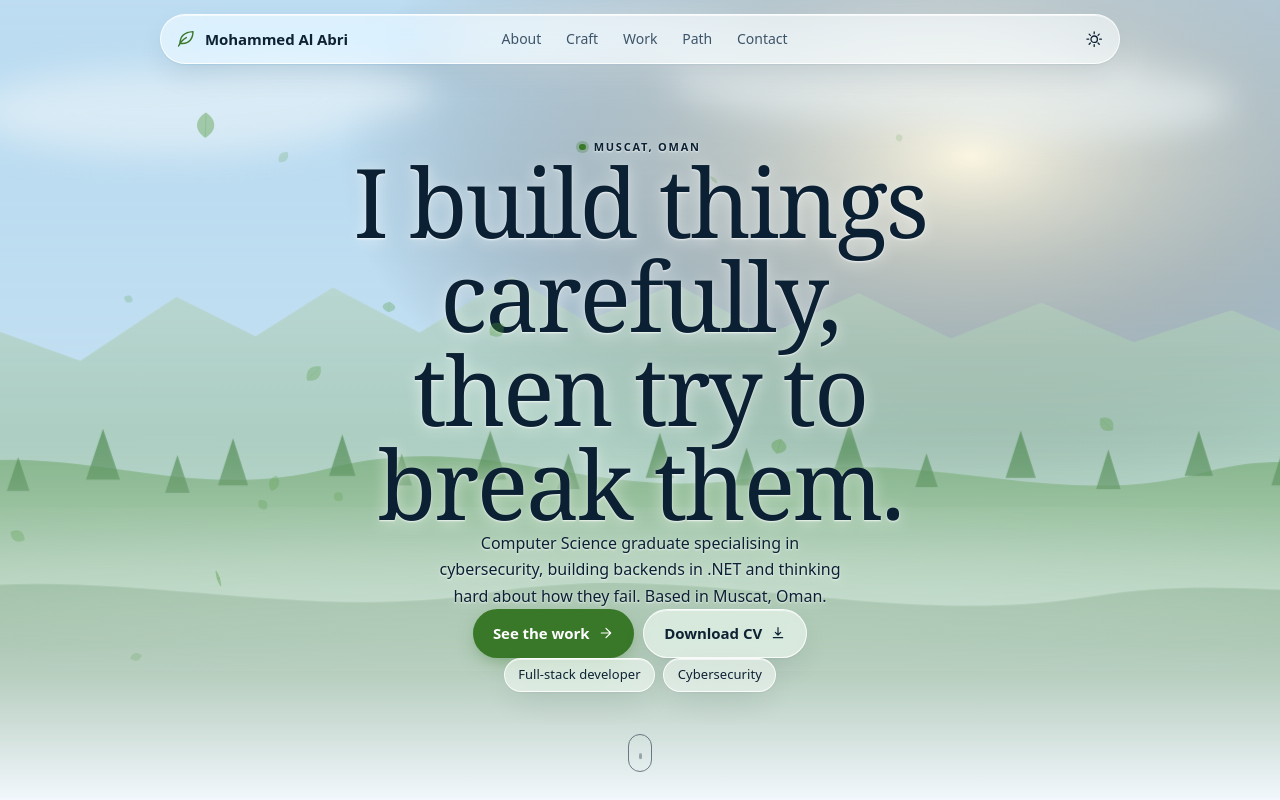
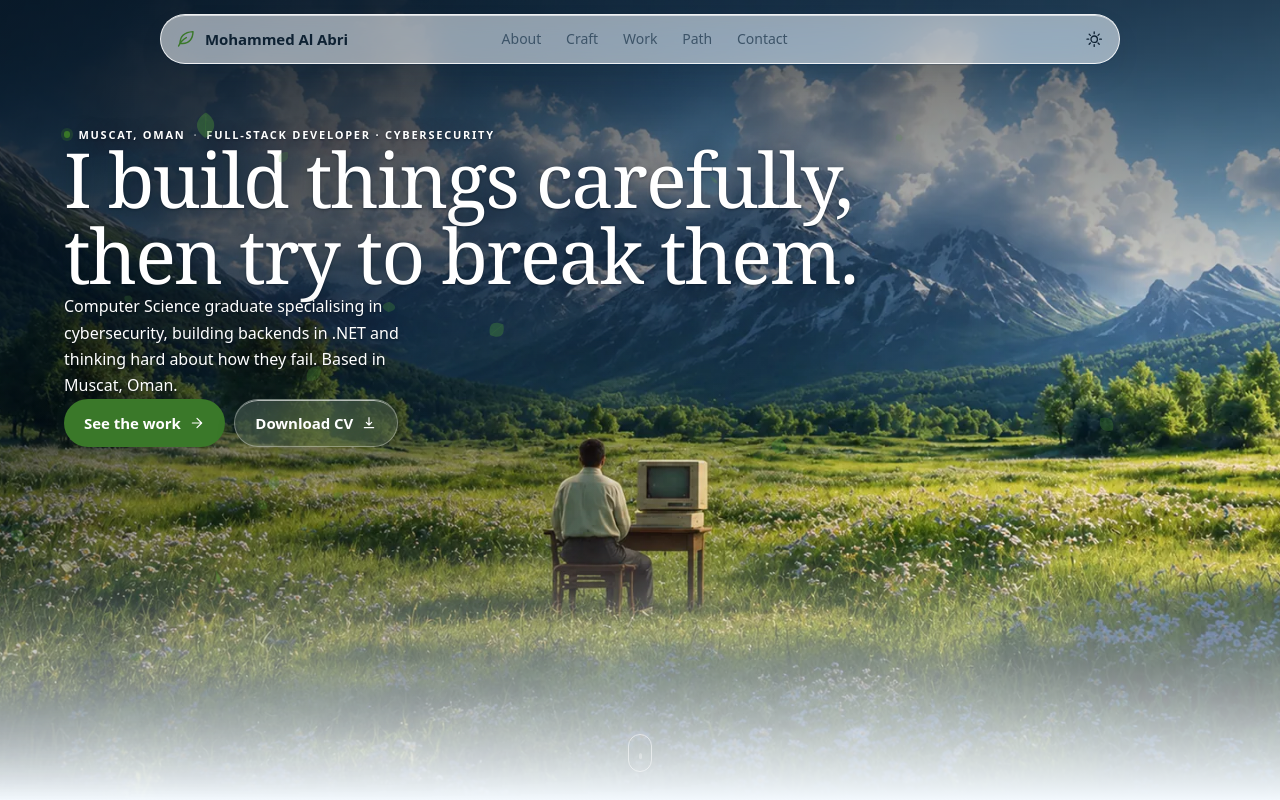
Before and after one commit to 6qzr/6qzr.github.io, an Astro site: page / in a window 1280 px wide. Shown: the top 800 px of the page. Built offline with nearby package versions, Linux system fonts and the light colour scheme; Astro itself is replaced by a stand-in of ours.

Commit message:
Use the meadow photograph as the site backdrop
Replaces the drawn scene as the default backdrop with the supplied
photograph, keeping the SVG behind it as the load and failure fallback.

- Ships four widths in WebP and JPEG via <picture>, preloaded in <head>.
  Desktop pulls ~220KB instead of the 2.6MB source.
- Dark mode grades the same photo down to dusk with a CSS filter rather
  than shipping a second image.
- Hero copy moves upper-left, over sky and mountain, because the photo puts
  a figure dead centre where centred text used to sit.
- Hero carries its own feathered diagonal wash so the lede and buttons stay
  legible where they cross sunlit grass on short viewports.
- Display type resized so the headline holds two lines rather than four.
- On-scene ink is light in both themes now that the sky sits behind it.
- Social card rebuilt from the photo as JPEG (203KB, was a 1.2MB PNG).

```diff
--- a/src/components/Hero.astro
+++ b/src/components/Hero.astro
@@ -5,10 +5,13 @@ const lines = person.headline.split("\n");
 ---
 
 <section class="hero" id="top">
+  <div class="hero__shell">
     <div class="hero__inner">
       <p class="hero__eyebrow t-eyebrow on-scene">
         <span class="hero__dot" aria-hidden="true"></span>
         {person.location}
+        <span class="hero__sep" aria-hidden="true">·</span>
+        {person.roles.join(" · ")}
       </p>
 
       <h1 class="t-display on-scene hero__headline">
@@ -33,13 +36,7 @@ const lines = person.headline.split("\n");
           </svg>
         </a>
       </div>
-
-    <!-- Two disciplines, stated once, near the top. -->
-    <ul class="hero__tracks">
-      {person.roles.map((role) => (
-        <li class="hero__track glass">{role}</li>
-      ))}
-    </ul>
+    </div>
   </div>
 
   <a class="hero__cue on-scene" href="#about" aria-label="Scroll to about">
@@ -48,26 +45,65 @@ const lines = person.headline.split("\n");
 </section>
 
 <style>
+  /*
+    The photograph puts a figure at a desk dead centre. Hero copy therefore
+    lives in the upper left, over sky and mountain, so the two never fight for
+    the same pixels — and the person in the meadow stays the thing you look at.
+  */
   .hero {
     position: relative;
     display: grid;
-    place-items: center;
+    align-content: start;
     min-height: 100svh;
-    padding: 7rem 1rem 5rem;
-    text-align: center;
+    padding: clamp(6.5rem, 16vh, 9.5rem) 1rem 5rem;
+  }
+
+  /*
+    A local wash behind the copy. The scene scrim only darkens the top band, so
+    on a short viewport the lede and buttons would land on sunlit grass and lose
+    all contrast. Anchoring a soft diagonal gradient to the hero itself means
+    the copy carries its own legibility wherever it falls — and it reads as
+    atmosphere rather than as a panel.
+  */
+  .hero::before {
+    content: "";
+    position: absolute;
+    inset: 0;
+    pointer-events: none;
+    background: linear-gradient(
+      102deg,
+      rgb(4 16 28 / 0.66) 0%,
+      rgb(4 16 28 / 0.46) 26%,
+      rgb(4 16 28 / 0.16) 48%,
+      rgb(4 16 28 / 0) 66%
+    );
+    /* The wash is bounded by the hero, but the scene behind it keeps going.
+       Feather the bottom edge or the gradient ends in a hard horizontal seam
+       straight across the mountains. */
+    -webkit-mask-image: linear-gradient(to bottom, #000 45%, transparent 100%);
+    mask-image: linear-gradient(to bottom, #000 45%, transparent 100%);
+  }
+
+  .hero__shell {
+    position: relative;
+    width: min(100%, 72rem);
+    margin-inline: auto;
   }
 
   .hero__inner {
-    width: min(100%, 54rem);
     display: flex;
     flex-direction: column;
-    align-items: center;
-    /* Golden-ratio rhythm, from the token scale. */
+    align-items: flex-start;
+    /* Wide enough for the headline to hold two lines; the lede is constrained
+       separately so the reading measure stays comfortable. */
+    max-width: 54rem;
     gap: var(--spacing-phi-3);
+    text-align: left;
   }
 
   .hero__eyebrow {
-    display: inline-flex;
+    display: flex;
+    flex-wrap: wrap;
     align-items: center;
     gap: 0.5rem;
     margin: 0;
@@ -78,6 +114,10 @@ const lines = person.headline.split("\n");
     border-radius: 999px;
     background: var(--accent);
     box-shadow: 0 0 0 3px color-mix(in srgb, var(--accent) 28%, transparent);
+    flex: none;
+  }
+  .hero__sep {
+    opacity: 0.5;
   }
 
   .hero__headline {
@@ -89,16 +129,15 @@ const lines = person.headline.split("\n");
   }
 
   .hero__lede {
-    max-width: 44ch;
+    max-width: 40ch;
     margin: 0;
-    /* Slightly heavier than body default: this sits over a moving scene. */
+    /* Slightly heavier than body default: this sits over a photograph. */
     font-weight: 450;
   }
 
   .hero__actions {
     display: flex;
     flex-wrap: wrap;
-    justify-content: center;
     gap: 0.6rem;
   }
 
@@ -123,35 +162,21 @@ const lines = person.headline.split("\n");
   .btn--primary {
     background: var(--accent);
     color: var(--accent-ink);
-    box-shadow: 0 6px 20px -6px color-mix(in srgb, var(--accent) 60%, transparent);
+    box-shadow: 0 6px 20px -6px rgb(4 16 28 / 0.5);
   }
   .btn--primary:hover {
     background: color-mix(in srgb, var(--accent) 88%, #000);
   }
 
   .btn--glass {
-    color: var(--ink);
+    /* Over the photograph this button is on a dark field in both themes, so it
+       takes light text rather than the theme's body ink. */
+    color: #fff;
+    background: rgb(255 255 255 / 0.14);
+    border-color: rgb(255 255 255 / 0.32);
   }
   .btn--glass:hover {
-    background: var(--glass-bg-deep);
-  }
-
-  .hero__tracks {
-    display: flex;
-    flex-wrap: wrap;
-    justify-content: center;
-    gap: 0.5rem;
-    margin: var(--spacing-phi-2) 0 0;
-    padding: 0;
-    list-style: none;
-  }
-  .hero__track {
-    padding: 0.35rem 0.85rem;
-    border-radius: 999px;
-    font-size: 0.8125rem;
-    font-weight: 500;
-    letter-spacing: 0.004em;
-    color: var(--ink);
+    background: rgb(255 255 255 / 0.24);
   }
 
   .hero__cue {
@@ -183,4 +208,26 @@ const lines = person.headline.split("\n");
   @media (prefers-reduced-motion: reduce) {
     .hero__cue span { animation: none; }
   }
+
+  /* On a phone the photo crops tight around the figure, so the copy centres
+     again in the sky band above it — and the wash becomes vertical to match. */
+  @media (max-width: 40rem) {
+    .hero::before {
+      background: linear-gradient(
+        to bottom,
+        rgb(4 16 28 / 0.66) 0%,
+        rgb(4 16 28 / 0.5) 42%,
+        rgb(4 16 28 / 0.18) 68%,
+        rgb(4 16 28 / 0) 88%
+      );
+    }
+    .hero__inner {
+      align-items: center;
+      text-align: center;
+    }
+    .hero__actions,
+    .hero__eyebrow {
+      justify-content: center;
+    }
+  }
 </style>
--- a/src/components/NatureScene.astro
+++ b/src/components/NatureScene.astro
@@ -2,17 +2,21 @@
 /**
  * The fixed landscape that every glass surface floats above.
  *
- * Drawn as layered SVG rather than photography so that it (a) re-themes
- * between midday and dusk from CSS variables alone, (b) costs ~6KB instead of
- * a multi-megabyte hero image, and (c) carries no licensing baggage.
+ * The photograph is the real scene. The layered SVG stays underneath it as the
+ * themed fallback: it is what shows while the photo is still downloading, if
+ * the photo ever 404s, and it keeps the page coherent rather than blank-white
+ * in that first moment.
  *
- * To use a real photograph instead, drop one at `public/images/scene.jpg` and
- * set `photo` to true — the SVG stays behind it as the themed fallback.
+ * To go back to the drawn scene alone, pass `photo={false}`.
  */
 interface Props {
   photo?: boolean;
 }
-const { photo = false } = Astro.props;
+const { photo = true } = Astro.props;
+
+const widths = [480, 800, 1200, 1600];
+const webpSet = widths.map((w) => `/images/scene-${w}.webp ${w}w`).join(", ");
+const jpgSet = widths.map((w) => `/images/scene-${w}.jpg ${w}w`).join(", ");
 ---
 
 <div class="scene" aria-hidden="true">
@@ -52,12 +56,9 @@ const { photo = false } = Astro.props;
       </filter>
     </defs>
 
-    <!-- Sky -->
     <rect width="1600" height="900" fill="url(#sky)" />
     <rect width="1600" height="900" fill="url(#sunGlow)" />
 
-    <!-- Cloud band: soft blurred forms, deliberately low contrast so text
-         placed over the scene never has to fight them. -->
     <g class="scene__clouds" filter="url(#soft)" opacity="0.55">
       <ellipse cx="300" cy="170" rx="210" ry="46" fill="var(--scene-sky-low)" />
       <ellipse cx="430" cy="148" rx="150" ry="36" fill="var(--scene-sky-low)" />
@@ -66,7 +67,6 @@ const { photo = false } = Astro.props;
       <ellipse cx="760" cy="96" rx="190" ry="30" fill="var(--scene-sky-low)" />
     </g>
 
-    <!-- Far ridge -->
     <path
       class="scene__layer scene__layer--far"
       d="M0 452 L118 402 L206 434 L308 366 L392 408 L474 356 L566 404 L664 344 L742 392 L838 352 L936 406 L1032 362 L1130 410 L1226 372 L1324 414 L1428 380 L1520 420 L1600 392 L1600 900 L0 900 Z"
@@ -74,7 +74,6 @@ const { photo = false } = Astro.props;
       opacity="0.62"
     />
 
-    <!-- Mid hills -->
     <path
       class="scene__layer scene__layer--mid"
       d="M0 560 C 180 500, 300 592, 470 548 C 640 504, 760 590, 930 556 C 1100 522, 1240 596, 1400 552 C 1490 527, 1550 556, 1600 540 L1600 900 L0 900 Z"
@@ -82,7 +81,6 @@ const { photo = false } = Astro.props;
       opacity="0.85"
     />
 
-    <!-- Tree line: irregular on purpose. A repeating shape reads as wallpaper. -->
     <g class="scene__layer scene__layer--trees" fill="var(--scene-hill-near)" opacity="0.72">
       <path d="M60 566 l15 -46 l15 46 z" />
       <path d="M128 572 l12 -36 l12 36 z" />
@@ -104,24 +102,36 @@ const { photo = false } = Astro.props;
       <path d="M1544 558 l16 -50 l16 50 z" />
     </g>
 
-    <!-- Near meadow -->
     <path
       class="scene__layer scene__layer--near"
       d="M0 686 C 220 640, 420 716, 640 680 C 860 644, 1060 720, 1280 684 C 1420 661, 1520 690, 1600 672 L1600 900 L0 900 Z"
       fill="url(#hillNear)"
     />
 
-    <!-- Depth haze where the meadow meets the hills: atmosphere, and it keeps
-         the seam from reading as a hard cut. -->
     <ellipse
       cx="800" cy="676" rx="900" ry="54"
       fill="var(--scene-sky-low)" opacity="0.28" filter="url(#softer)"
     />
   </svg>
 
-  {/* Set inline rather than in the stylesheet so the bundler does not try to
-      resolve an image that only exists once someone supplies one. */}
-  {photo && <div class="scene__photo" style="background-image:url('/images/scene.jpg')"></div>}
+  {
+    photo && (
+      <picture>
+        <source type="image/webp" srcset={webpSet} sizes="100vw" />
+        <img
+          class="scene__photo"
+          src="/images/scene-1600.jpg"
+          srcset={jpgSet}
+          sizes="100vw"
+          alt=""
+          width="1670"
+          height="941"
+          decoding="async"
+          fetchpriority="high"
+        />
+      </picture>
+    )
+  }
 
   <!-- Legibility scrim. Content sits on top of this, the scene below it. -->
   <div class="scene__scrim"></div>
@@ -141,7 +151,6 @@ const { photo = false } = Astro.props;
     inset: 0;
     width: 100%;
     height: 100%;
-    /* Slightly oversized so the parallax drift never exposes an edge. */
     transform: scale(1.06);
     transform-origin: center bottom;
   }
@@ -149,25 +158,51 @@ const { photo = false } = Astro.props;
   .scene__photo {
     position: absolute;
     inset: 0;
-    background-size: cover;
-    background-position: center;
-    opacity: 0.9;
+    width: 100%;
+    height: 100%;
+    object-fit: cover;
+    /* Bias the crop slightly upward so the figure at the desk keeps its
+       breathing room on short, wide viewports. */
+    object-position: 50% 46%;
   }
 
-  /* Two jobs. The veil lifts (or drops) the whole scene so that on-scene text
-     has something consistent to sit against, whichever theme is active; the
-     second gradient settles the scene into the page background further down,
-     where the glass panels live. */
+  /* Dusk is the same place at a different hour, so the photo is graded rather
+     than swapped for a second image. */
+  :global(.dark) .scene__photo {
+    filter: brightness(0.42) saturate(0.78) contrast(1.06) hue-rotate(-6deg);
+  }
+
+  /*
+    Two jobs. The top band darkens the sky so the display type has a consistent
+    field to sit on whatever the clouds are doing behind it; the bottom fades
+    the photo into the page background, where the glass panels live.
+    The middle is deliberately left clear — that is where the figure sits.
+  */
   .scene__scrim {
     position: absolute;
     inset: 0;
     background:
-      linear-gradient(to bottom, var(--scene-veil) 0%, transparent 58%),
-      linear-gradient(to top, var(--bg) 0%, transparent 46%);
+      linear-gradient(
+        to bottom,
+        rgb(6 20 34 / 0.62) 0%,
+        rgb(6 20 34 / 0.34) 26%,
+        rgb(6 20 34 / 0) 48%
+      ),
+      linear-gradient(to top, var(--bg) 0%, rgb(0 0 0 / 0) 34%);
+  }
+  :global(.dark) .scene__scrim {
+    background:
+      linear-gradient(
+        to bottom,
+        rgb(3 11 19 / 0.68) 0%,
+        rgb(3 11 19 / 0.38) 26%,
+        rgb(3 11 19 / 0) 48%
+      ),
+      linear-gradient(to top, var(--bg) 0%, rgb(0 0 0 / 0) 34%);
   }
 
-  /* Parallax: each layer drifts at its own rate, driven by a scroll-linked
-     custom property set in scripts/parallax.ts. */
+  /* Parallax on the drawn fallback only; the photo is already fixed, which
+     gives the same effect for free. */
   .scene__layer {
     transform: translate3d(0, calc(var(--scroll, 0) * var(--depth, 0) * 1px), 0);
     will-change: transform;
--- a/src/layouts/Base.astro
+++ b/src/layouts/Base.astro
@@ -13,7 +13,7 @@ interface Props {
 const { title, description = person.summary } = Astro.props;
 
 const canonical = new URL(Astro.url.pathname, Astro.site).toString();
-const ogImage = new URL("/og.png", Astro.site).toString();
+const ogImage = new URL("/og.jpg", Astro.site).toString();
 
 /** JSON-LD matters here: this is a credibility site, so what a search engine
  *  and a link preview understand about him is part of the deliverable. */
@@ -48,6 +48,21 @@ const personSchema = {
     <link rel="canonical" href={canonical} />
     <link rel="icon" href="/favicon.svg" type="image/svg+xml" />
     <link rel="sitemap" href="/sitemap-index.xml" />
+
+    {/*
+      The backdrop is the largest paint on the page. Preloading it with the
+      same srcset the <picture> uses means the browser starts the right file
+      immediately, instead of waiting to discover it in the markup.
+    */}
+    <link
+      rel="preload"
+      as="image"
+      type="image/webp"
+      href="/images/scene-1200.webp"
+      imagesrcset="/images/scene-480.webp 480w, /images/scene-800.webp 800w, /images/scene-1200.webp 1200w, /images/scene-1600.webp 1600w"
+      imagesizes="100vw"
+      fetchpriority="high"
+    />
 
     <title>{title}</title>
     <meta name="description" content={description} />
--- a/src/styles/global.css
+++ b/src/styles/global.css
@@ -56,13 +56,12 @@
   --ink-soft:      #3d5468;
   --ink-faint:     #6b8296;
 
-  /* Text over the landscape. At midday the scene is pale, so ink must be dark
-     and the halo light — white text over a bright meadow is unreadable. */
-  --ink-on-scene:  #0b2133;
-  --scene-veil:    rgb(255 255 255 / 0.40);
+  /* Text over the landscape. The photograph's sky is darkened by the scene
+     scrim, so on-scene text is light in both themes and the halo is dark. */
+  --ink-on-scene:  #ffffff;
   --on-scene-shadow:
-    0 1px 2px rgb(255 255 255 / 0.8),
-    0 2px 16px rgb(255 255 255 / 0.55);
+    0 1px 2px rgb(4 16 28 / 0.5),
+    0 2px 20px rgb(4 16 28 / 0.4);
 
   --accent:        var(--tree-600);
   --accent-soft:   var(--tree-500);
@@ -97,12 +96,10 @@
   --ink-soft:      #a7becd;
   --ink-faint:     #6d8799;
 
-  /* At dusk the relationship inverts: light ink, dark halo. */
   --ink-on-scene:  #f2f8fd;
-  --scene-veil:    rgb(4 18 28 / 0.34);
   --on-scene-shadow:
-    0 1px 2px rgb(4 18 28 / 0.45),
-    0 2px 18px rgb(4 18 28 / 0.35);
+    0 1px 2px rgb(2 9 16 / 0.6),
+    0 2px 22px rgb(2 9 16 / 0.45);
 
   --accent:        var(--tree-300);
   --accent-soft:   var(--tree-400);
@@ -185,10 +182,13 @@ body {
 /* ---------------------------------------------------------------------------
    Typography — tracking and leading are size-specific, never one value.
 --------------------------------------------------------------------------- */
+/* Sized so that "I build things carefully," holds on one line inside the hero
+   measure at every width above a phone. Bigger than this and the headline
+   breaks into four ragged lines. */
 .t-display {
   font-family: var(--font-display);
-  font-size: clamp(2.75rem, 7.5vw, 6.25rem);
-  line-height: 0.98;
+  font-size: clamp(2.35rem, 6vw, 4.75rem);
+  line-height: 1.0;
   letter-spacing: -0.025em;
   font-weight: 400;
 }
```
Also changed, not shown: README.md, public/images/scene-1200.jpg (added), public/images/scene-1200.webp (added), public/images/scene-1600.jpg (added), public/images/scene-1600.webp (added), public/images/scene-480.jpg (added), public/images/scene-480.webp (added), public/images/scene-800.jpg (added), public/images/scene-800.webp (added), public/og.jpg (added), public/og.png (deleted). Lines whose indentation alone changed are shown as unchanged.
